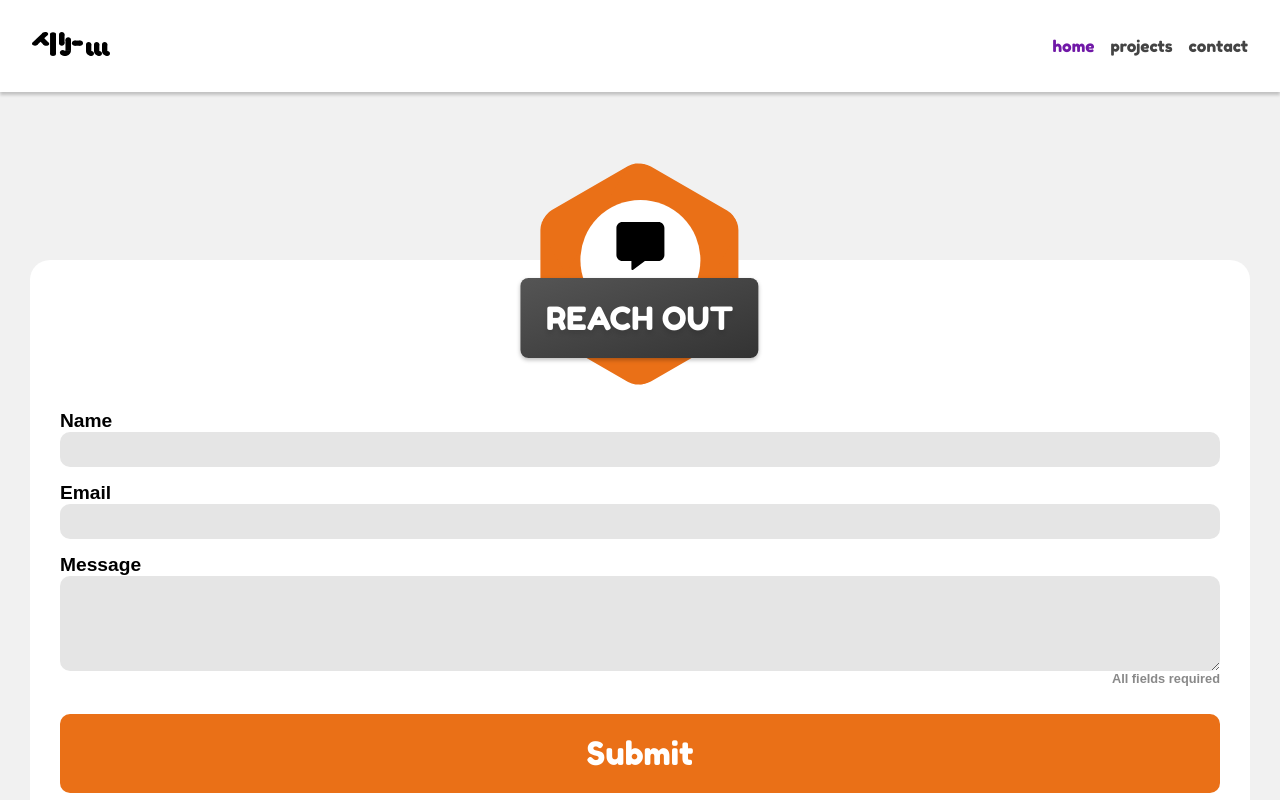
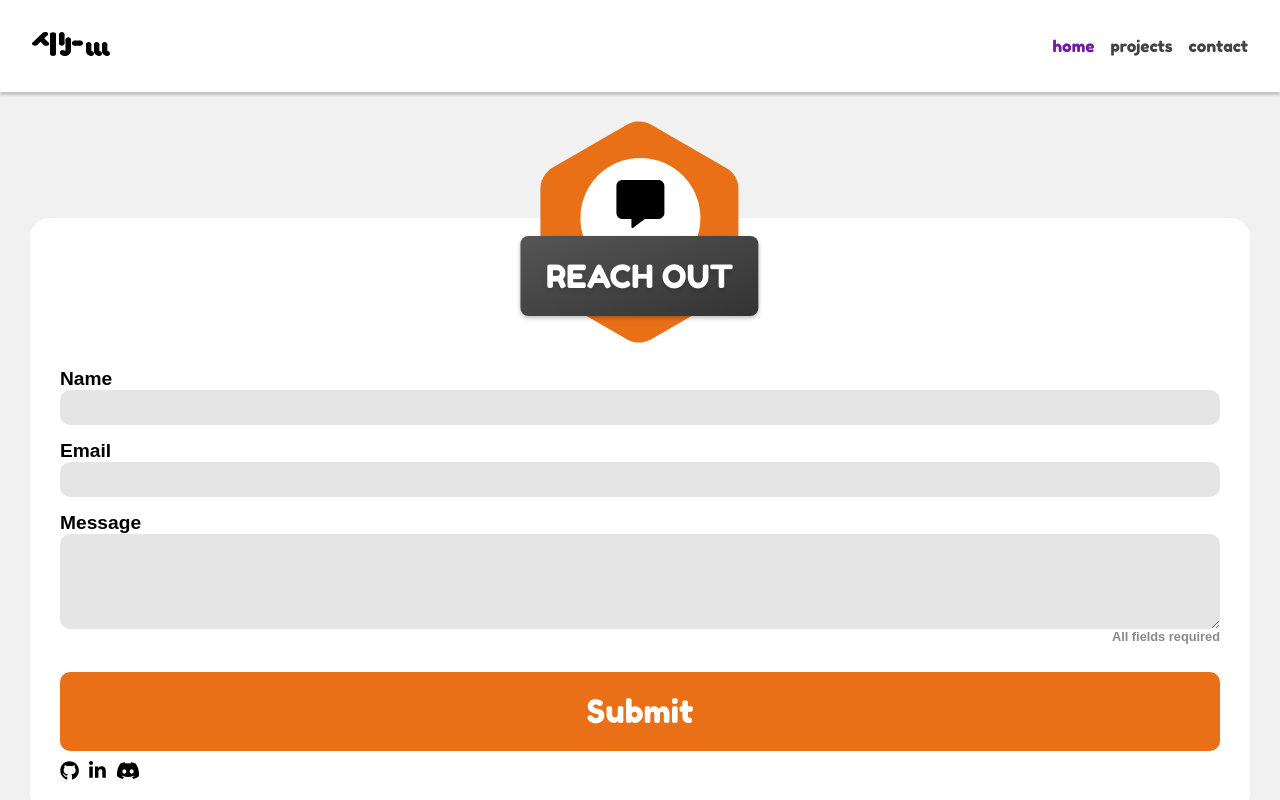
Before and after one commit to KevinW90/portfolio, a React (Create React App) app: page /contact in a window 1280 px wide. Built offline with nearby package versions, Linux system fonts and the light colour scheme; a web font is replaced by a local one.

Commit message:
nav position:fixed

```diff
--- a/src/index.scss
+++ b/src/index.scss
@@ -114,7 +114,7 @@
 }
 
 .main-page {
-  padding: 0 30px;
+  padding: 50px 30px;
 }
 
 .cta {
--- a/src/styles/Nav.scss
+++ b/src/styles/Nav.scss
@@ -1,4 +1,9 @@
 .nav {
+  position: fixed;
+  top: 0;
+  left: 0;
+  right: 0;
+  z-index: 10;
   width: 100%;
   display: flex;
   justify-content: space-between;
@@ -6,10 +11,6 @@
   padding: 2em;
   background: white;
   box-shadow: 0 3px 3px 0 rgba(black, .2);
-  position: relative;
-  top: 0;
-  left: 0;
-  z-index: 5;
 
   &__menu {
     all: initial;
```
